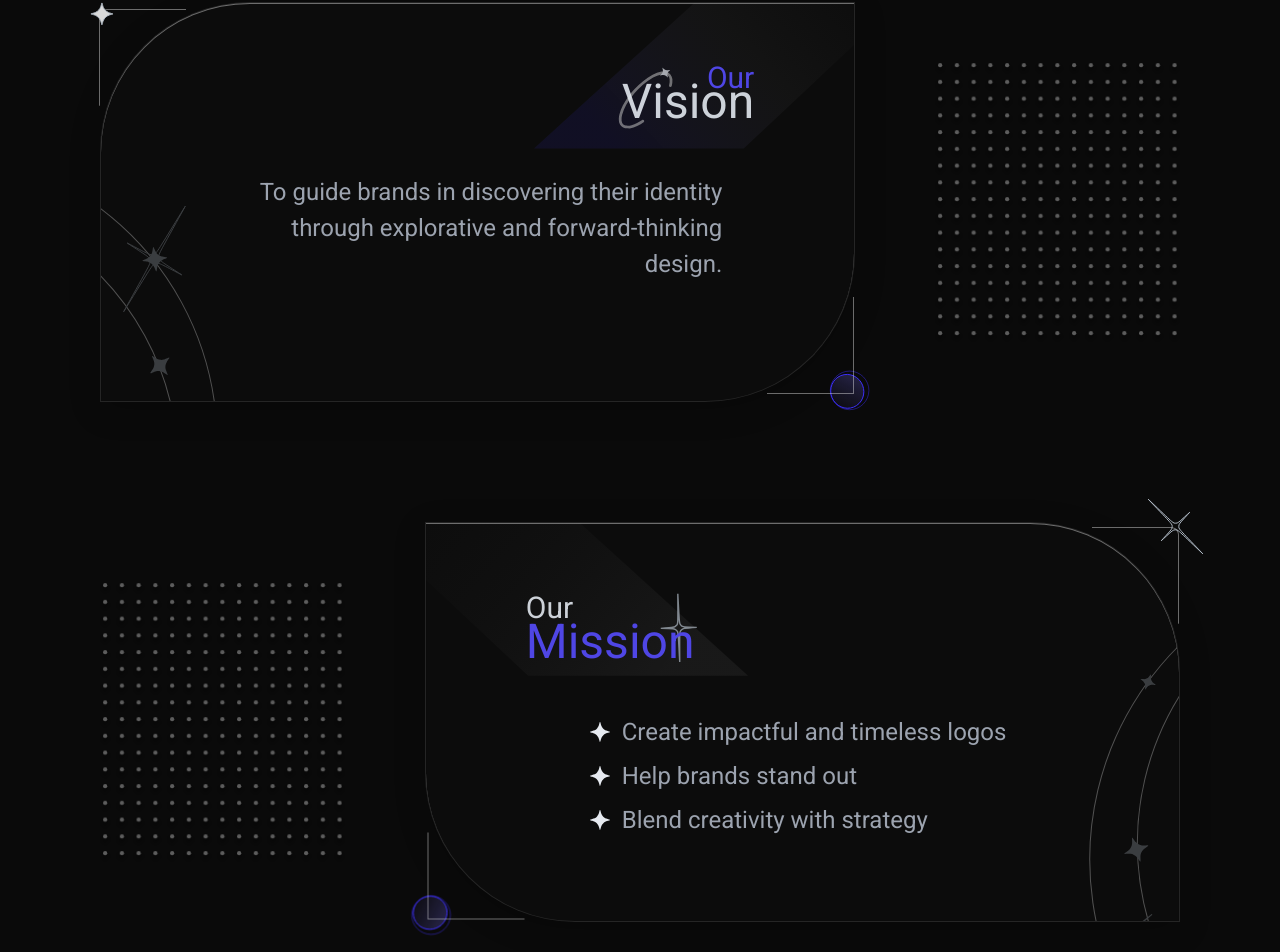
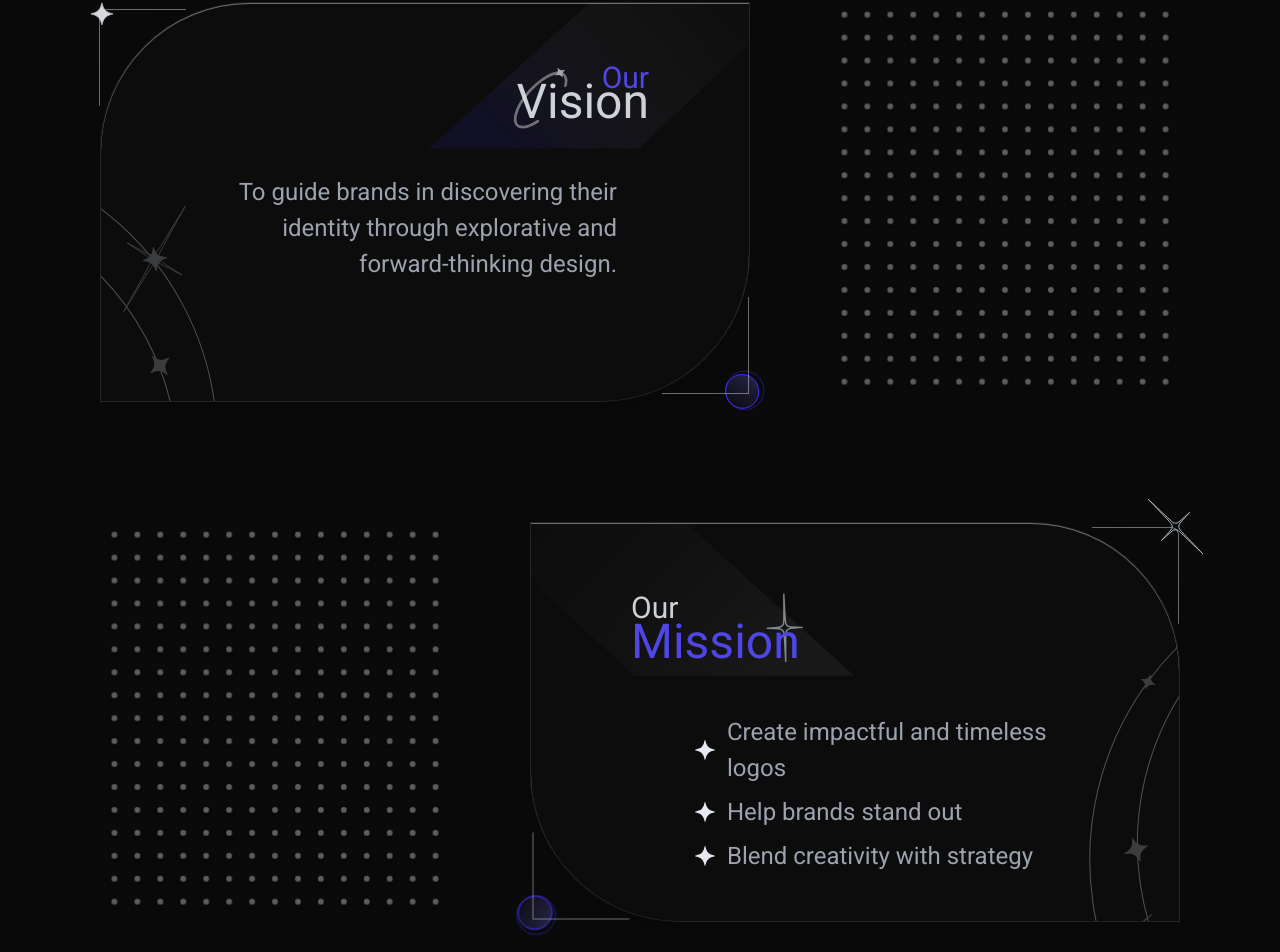
Before and after one commit to leumastrycode/Spacetrek-Collective, a Next.js app: page / in a window 1280 px wide. Shown: the part 1766-2718 px from the top of the page. Built offline with nearby package versions, Linux system fonts and the light colour scheme.

Commit message:
Adding framer-motion into vision.tsx

```diff
--- /dev/null
+++ b/components/animations/FadeIn.tsx
@@ -0,0 +1,24 @@
+"use client";
+import type { ReactNode } from "react";
+import { motion } from "framer-motion";
+
+export default function FadeIn({
+    children,
+    delay = 0,
+    x = 20,
+}: {
+    children: ReactNode;
+    delay?: number;
+    x?: number;
+}) {
+    return (
+        <motion.div
+            initial={{ opacity: 0, x }}
+            whileInView={{ opacity: 1, x: 0 }}
+            viewport={{ once: false }}
+            transition={{ duration: 0.6, delay, ease:"easeOut" }}
+        >
+            {children}
+        </motion.div>
+    )
+}
--- a/components/sections/Vision.tsx
+++ b/components/sections/Vision.tsx
@@ -1,18 +1,27 @@
 import MissionCard from "../ui/MissionCard";
 import VisionCard from "../ui/VisionCard";
 import DotsRectangle from "@/assets-svgr/dots-rectangle2.svg";
+import FadeIn from "../animations/FadeIn";
 
 export default function Vision() {
   return (
     <section id="vision">
       <div className="w-full flex flex-col justify-center items-center gap-[120px]">
         <div className="w-full flex flex-row gap-[80px] justify-center px-[100px]">
-          <VisionCard />
-          <DotsRectangle className="w-[350px] h-[400px] hidden min-[1220px]:block" />
+          <FadeIn delay={0.5} x={-20}>
+            <VisionCard />
+          </FadeIn>
+          <FadeIn delay={0.5}>
+            <DotsRectangle className="w-[350px] h-[400px] hidden min-[1220px]:block" />
+          </FadeIn>
         </div>
         <div className="w-full flex flex-row gap-[80px] justify-center px-[100px]">
-          <DotsRectangle className="w-[350px] h-[400px] hidden min-[1220px]:block" />
-          <MissionCard />
+          <FadeIn delay={0.5} x={-20}>
+            <DotsRectangle className="w-[350px] h-[400px] hidden min-[1220px]:block" />
+          </FadeIn>
+          <FadeIn delay={0.5}>
+            <MissionCard />
+          </FadeIn>
         </div>
       </div>
     </section>
--- a/package.json
+++ b/package.json
@@ -10,6 +10,7 @@
   },
   "dependencies": {
     "@prisma/client": "^7.7.0",
+    "framer-motion": "^12.38.0",
     "next": "^16.2.4",
     "prisma": "^6.19.3",
     "react": "19.2.4",
```
Also changed, not shown: 1 other file (tests, documents, lock files or other folders).
